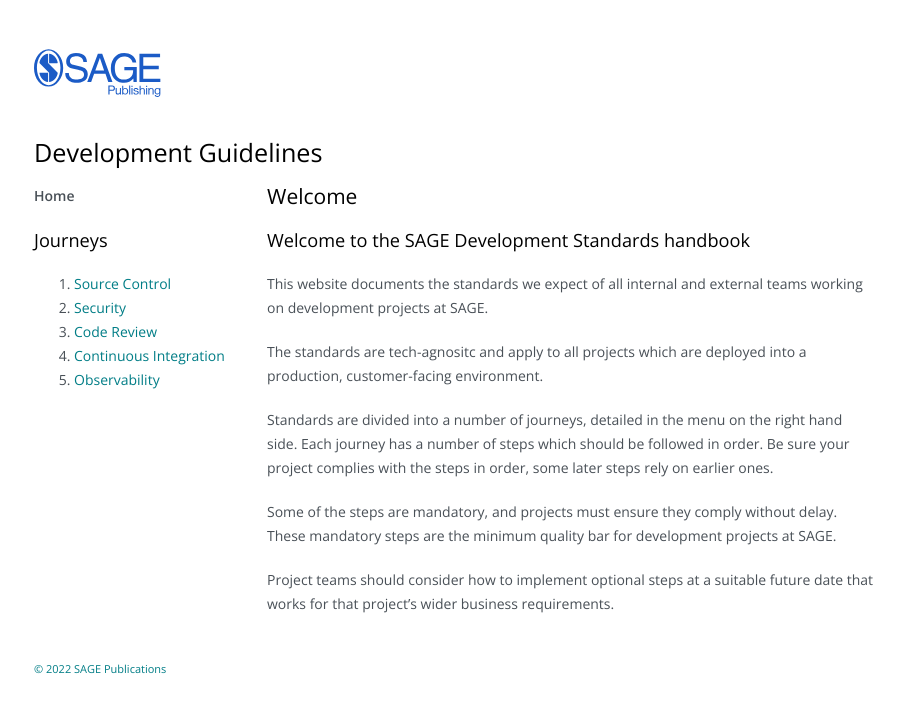
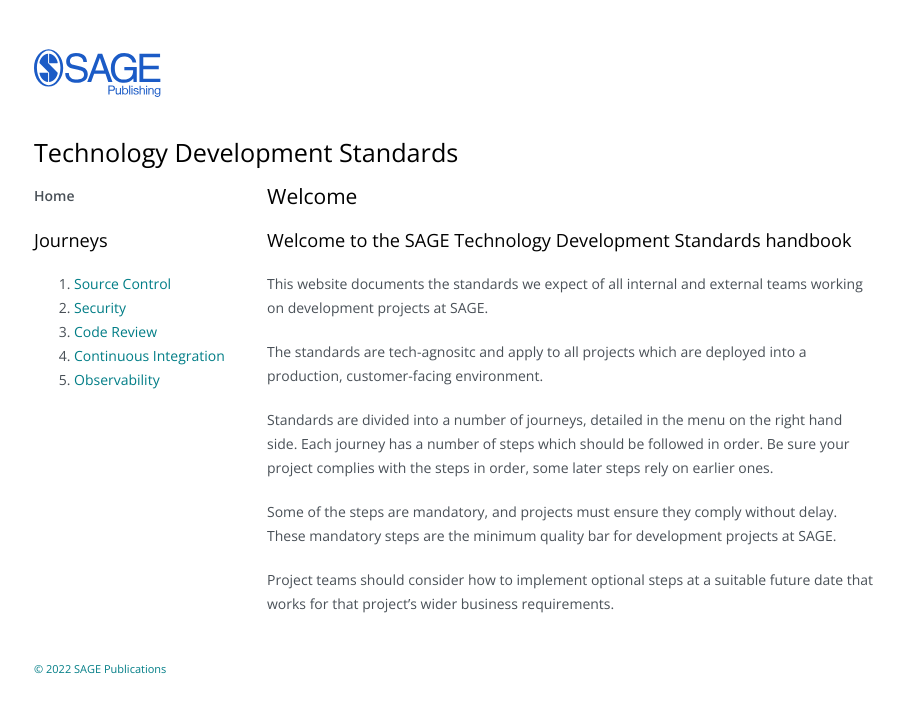
Before and after one commit to sagepublishing/sagepublishing.github.io, a Jekyll site: the page built from index.md, in a window 1280 px wide. Shown: the top 713 px of the page, without its empty margins (140-1043 px from the left). Built offline with Jekyll 4.4.1, drawn with Linux system fonts in a browser that asks for light colours; nearby versions of some CDN libraries.

Commit message:
Added GH repo, renamed guidelines => standards

```diff
--- a/_includes/header.html
+++ b/_includes/header.html
@@ -1,5 +1,5 @@
 <header role="banner" id="top">
     <div class="brand"></div>
     <a id="menu-btn" class="btn" href="#nav"><span aria-hidden>☰</span><span class="sr-only">Menu</span></a>
-    <h1 class="site-title"><span class="sr-only">SAGE</span> Development Guidelines</h1>
+    <h1 class="site-title"><span class="sr-only">SAGE</span> Technology Development Standards</h1>
 </header>
--- a/index.md
+++ b/index.md
@@ -4,7 +4,7 @@ title: Welcome
 body_class: home
 ---
 
-### Welcome to the SAGE Development Standards handbook
+### Welcome to the SAGE Technology Development Standards handbook
 
 This website documents the standards we expect of all internal and external teams working on development projects at SAGE.
 
```
